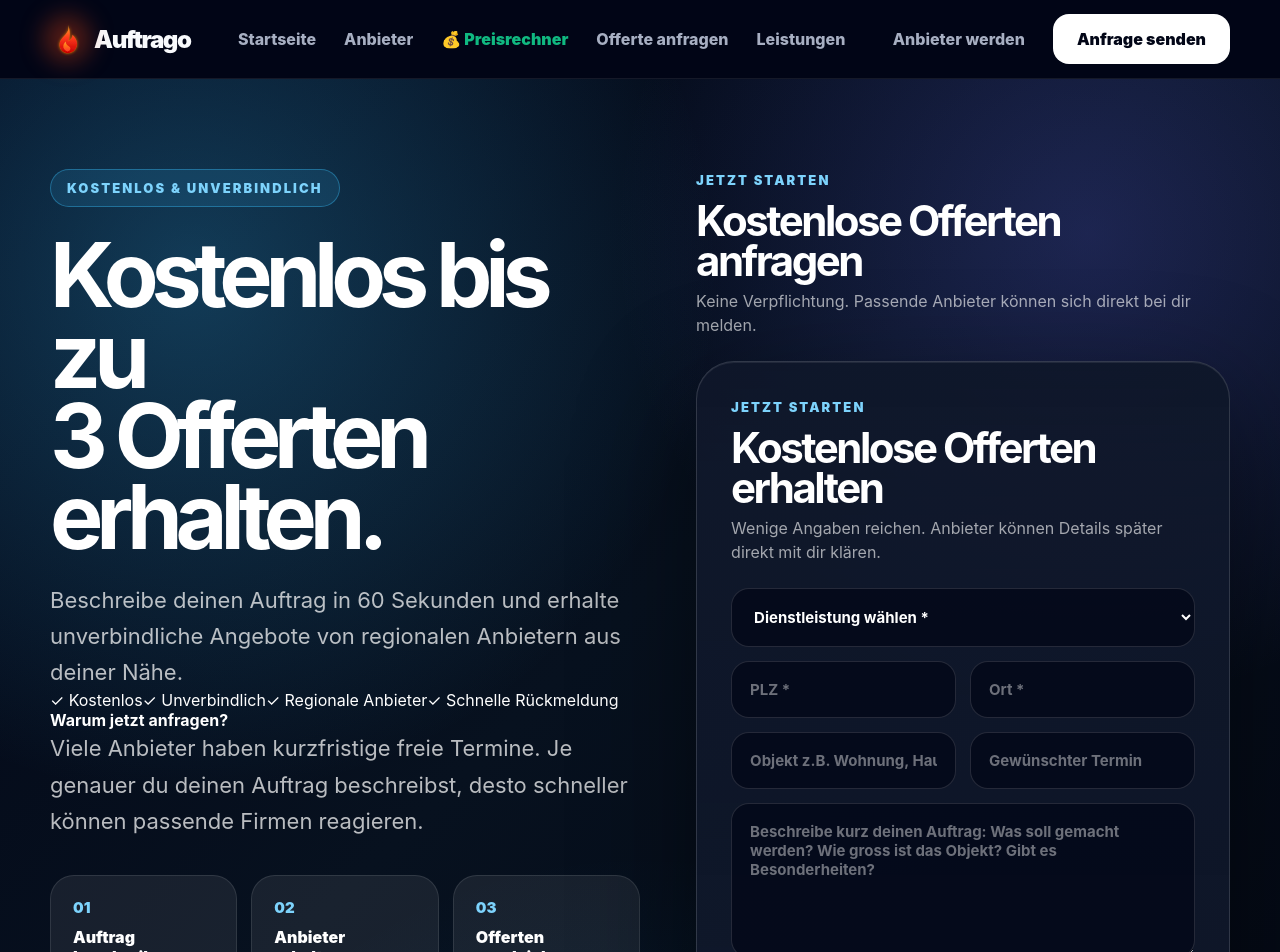
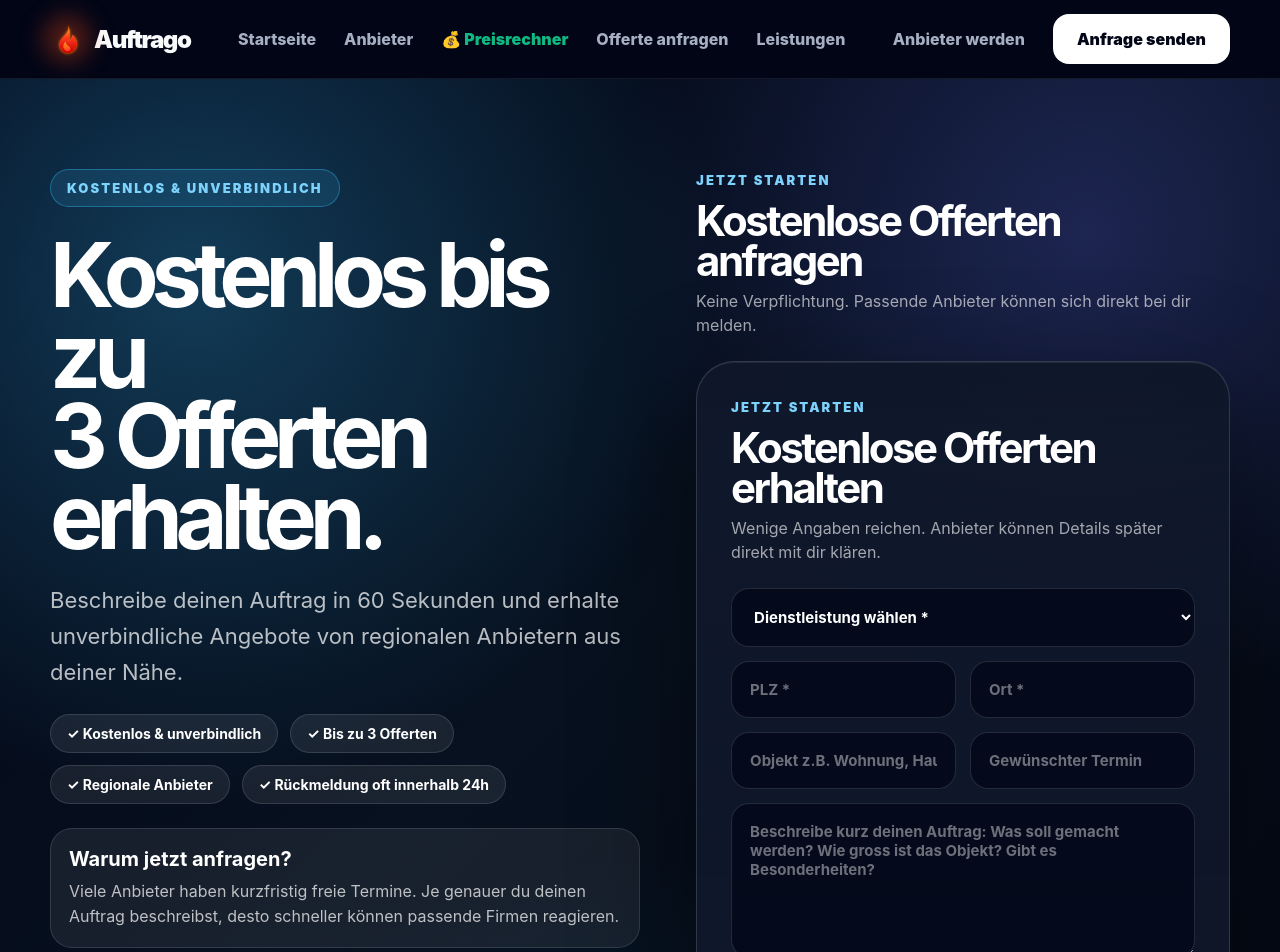
Before and after one commit to Cavara266/auftrago, a Next.js app: page /offerte-anfragen in a window 1280 px wide. Shown: the top 952 px of the page. Built offline with nearby package versions, Linux system fonts and the light colour scheme.

Commit message:
Improve offerte landing page conversion

```diff
--- a/app/offerte-anfragen/page.tsx
+++ b/app/offerte-anfragen/page.tsx
@@ -163,21 +163,20 @@ export default function OfferteAnfragenPage() {
               unverbindliche Angebote von regionalen Anbietern aus deiner Nähe.
             </p>
 
-            <div className="quote-trust-badges">
-              {trustItems.map((item) => (
-                <span key={item}>{item}</span>
-              ))}
-            </div>
+<div className="quote-highlights">
+  <span>✓ Kostenlos & unverbindlich</span>
+  <span>✓ Bis zu 3 Offerten</span>
+  <span>✓ Regionale Anbieter</span>
+  <span>✓ Rückmeldung oft innerhalb 24h</span>
+</div>
 
-            <div className="quote-urgency-box">
-              <strong>Warum jetzt anfragen?</strong>
-              <p>
-                Viele Anbieter haben kurzfristige freie Termine. Je genauer du
-                deinen Auftrag beschreibst, desto schneller können passende
-                Firmen reagieren.
-              </p>
-            </div>
-
+<div className="quote-urgency">
+  <h3>Warum jetzt anfragen?</h3>
+  <p>
+    Viele Anbieter haben kurzfristig freie Termine. Je genauer du deinen
+    Auftrag beschreibst, desto schneller können passende Firmen reagieren.
+  </p>
+</div>
             <div className="quote-trust">
               {steps.map((step) => (
                 <div key={step.number}>
```
Also changed, not shown: app/globals.css.
